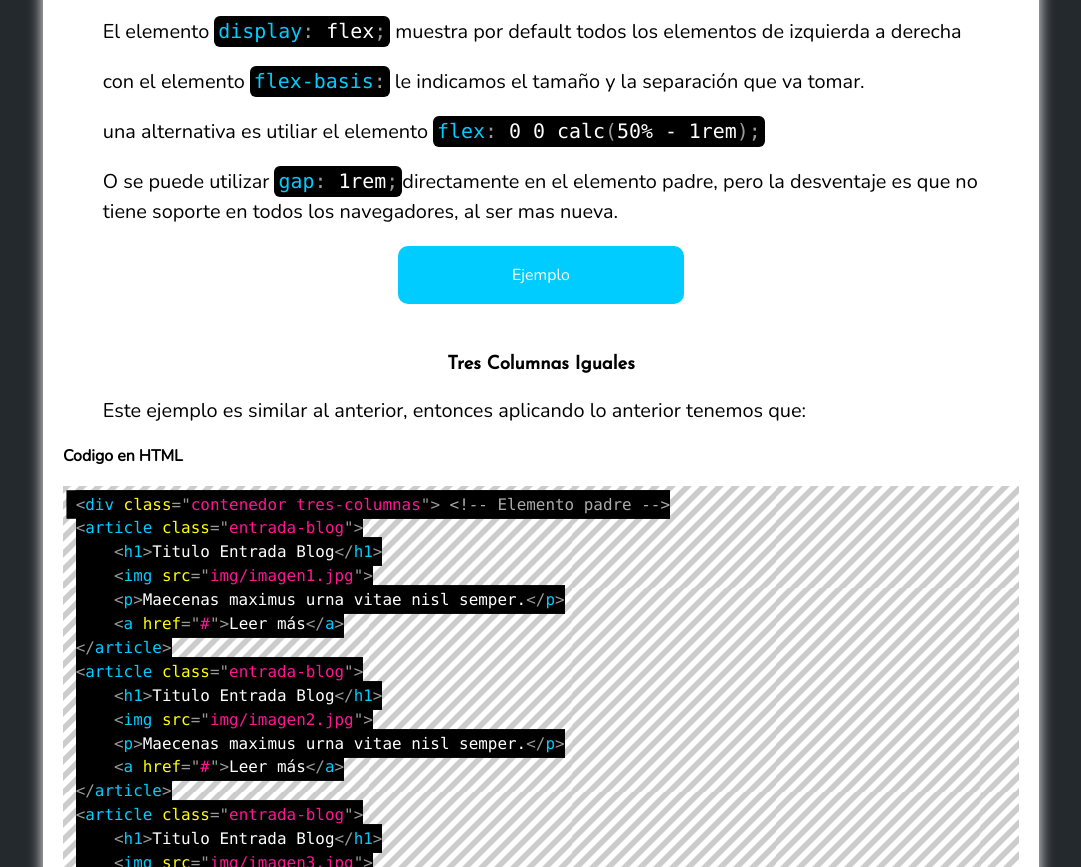
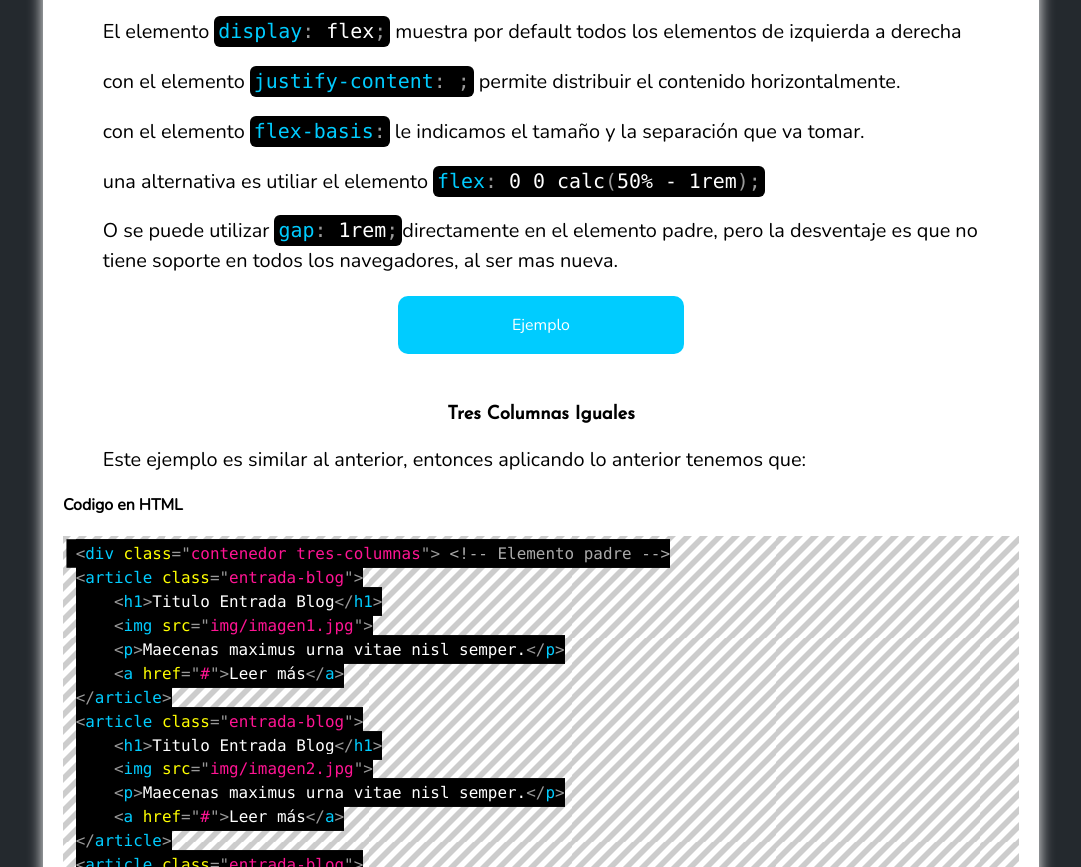
Before and after one commit to Cruba/GuideGrid, a plain HTML site: page cssflexbox.html in a window 1280 px wide. Shown: the part 1359-2226 px from the top of the page, without its empty margins (99-1180 px from the left). Drawn offline with nearby package versions, Linux system fonts and the light colour scheme.

Commit message:
agregue informacion

```diff
--- a/cssflexbox.html
+++ b/cssflexbox.html
@@ -63,6 +63,7 @@
     }</script></code></pre>
     <p>El elemento <code class="language-css"><script type="text/plain" class="language-markup"> display: flex;</script></code> muestra por default todos los elementos de izquierda a derecha</p>
 
+    <p>con el elemento <code class="language-css"><script type="text/plain" class="language-markup">justify-content: ;</script></code> permite distribuir el contenido horizontalmente. </p>
 
         <p>con el elemento <code class="language-css"><script type="text/plain" class="language-markup"> flex-basis:</script></code> le indicamos el tamaño y la separación que va tomar. </p>
 
```
